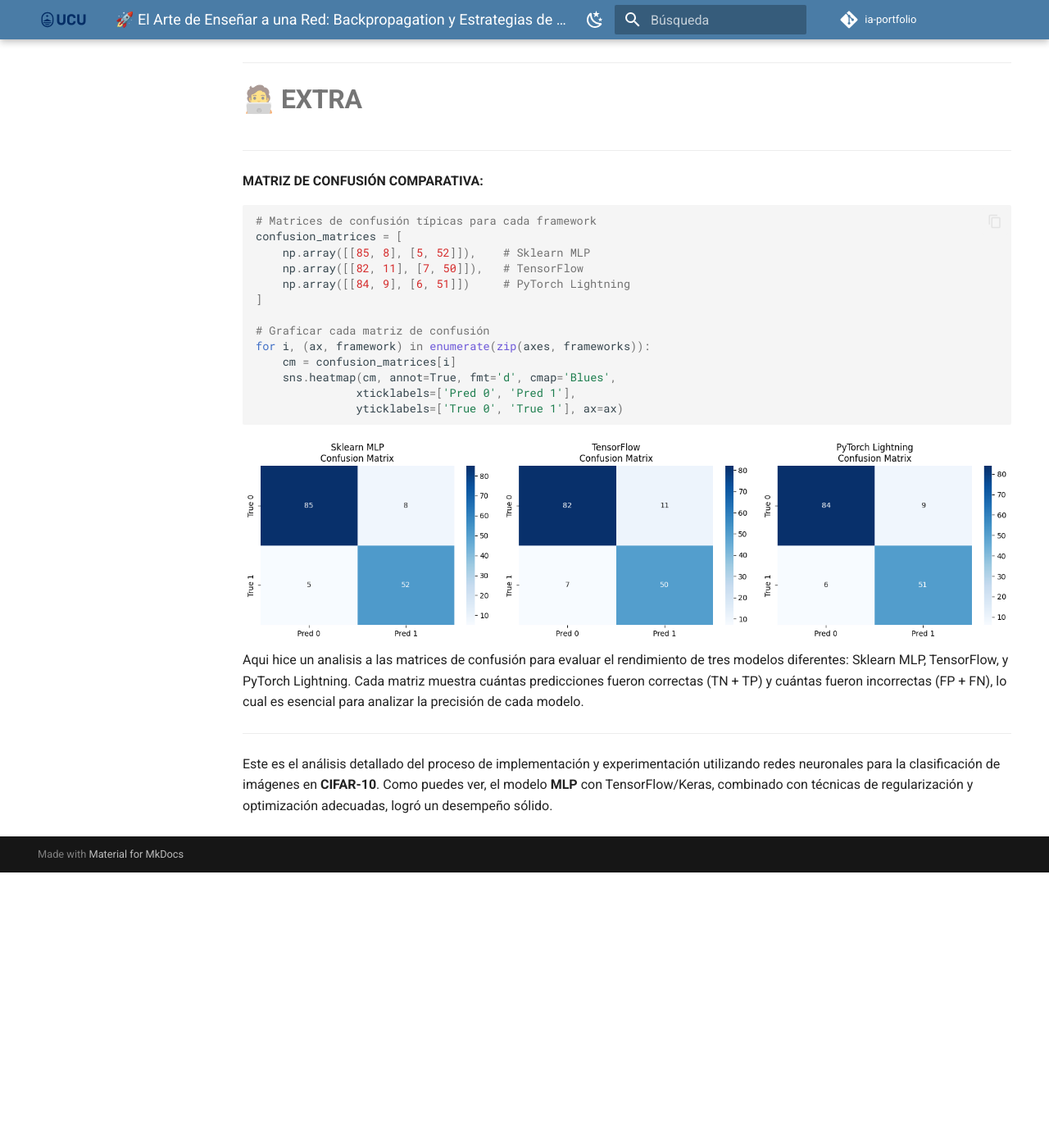
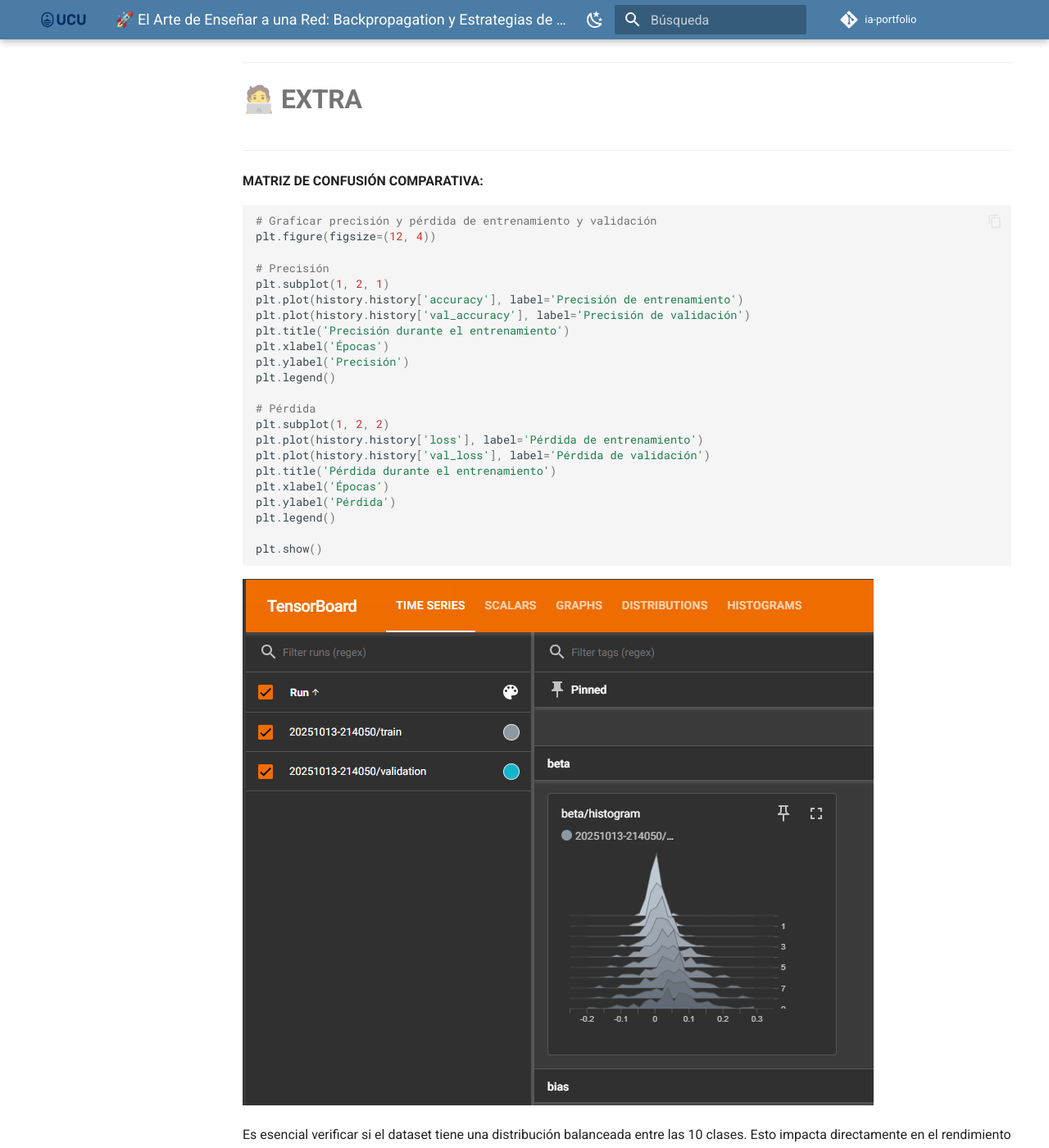
Before and after one commit to vaezgaming1-afk/PortafolioLuisVaez-IA, an MkDocs documentation site: the page built from docs/portfolio/Practica8.md, in a window 1280 px wide and 1400 px high, scrolled down 4995 px. Shown: the whole window at 82% size. Built offline with MkDocs 1.6.1 and Material for MkDocs 9.7.7, drawn with Linux system fonts in a browser that asks for light colours; before the commit the page ends 6059 px from its top, so only the background shows below that; some of the changed text lies outside the part shown.

Commit message:
cambiomachine

````diff
--- a/docs/portfolio/Practica8.md
+++ b/docs/portfolio/Practica8.md
@@ -160,23 +160,34 @@ run_dir = os.path.join(ROOT_LOGDIR, "experiment" + dt.datetime.now().strftime("%
 **MATRIZ DE CONFUSIÓN COMPARATIVA:**
 
 ```python
-# Matrices de confusión típicas para cada framework
-confusion_matrices = [
-    np.array([[85, 8], [5, 52]]),    # Sklearn MLP
-    np.array([[82, 11], [7, 50]]),   # TensorFlow
-    np.array([[84, 9], [6, 51]])     # PyTorch Lightning
-]
+# Graficar precisión y pérdida de entrenamiento y validación
+plt.figure(figsize=(12, 4))
 
-# Graficar cada matriz de confusión
-for i, (ax, framework) in enumerate(zip(axes, frameworks)):
-    cm = confusion_matrices[i]
-    sns.heatmap(cm, annot=True, fmt='d', cmap='Blues',
-               xticklabels=['Pred 0', 'Pred 1'],
-               yticklabels=['True 0', 'True 1'], ax=ax)
+# Precisión
+plt.subplot(1, 2, 1)
+plt.plot(history.history['accuracy'], label='Precisión de entrenamiento')
+plt.plot(history.history['val_accuracy'], label='Precisión de validación')
+plt.title('Precisión durante el entrenamiento')
+plt.xlabel('Épocas')
+plt.ylabel('Precisión')
+plt.legend()
+
+# Pérdida
+plt.subplot(1, 2, 2)
+plt.plot(history.history['loss'], label='Pérdida de entrenamiento')
+plt.plot(history.history['val_loss'], label='Pérdida de validación')
+plt.title('Pérdida durante el entrenamiento')
+plt.xlabel('Épocas')
+plt.ylabel('Pérdida')
+plt.legend()
+
+plt.show()
+
 ```
 
-![img7.1](../../assets/ImgPractica7/img7.8.png)
-Aqui hice un analisis a las matrices de confusión para evaluar el rendimiento de tres modelos diferentes: Sklearn MLP, TensorFlow, y PyTorch Lightning. Cada matriz muestra cuántas predicciones fueron correctas (TN + TP) y cuántas fueron incorrectas (FP + FN), lo cual es esencial para analizar la precisión de cada modelo.
+![img8.1](../../assets/ImgPractica8/Img8.1.png)
+
+Es esencial verificar si el dataset tiene una distribución balanceada entre las 10 clases. Esto impacta directamente en el rendimiento del modelo, ya que si hay clases subrepresentadas, el modelo puede tener problemas para predecir correctamente esas clases.
 
 ---
-Este es el análisis detallado del proceso de implementación y experimentación utilizando redes neuronales para la clasificación de imágenes en **CIFAR-10**. Como puedes ver, el modelo **MLP** con TensorFlow/Keras, combinado con técnicas de regularización y optimización adecuadas, logró un desempeño sólido.
+La parte más crítica para evaluar si el modelo está aprendiendo adecuadamente es ver cómo cambia la precisión y la pérdida a lo largo de las épocas. Esto te dirá si el modelo está sobreajustándose (overfitting) o si está aprendiendo correctamente.
````
Also changed, not shown: docs/portfolio/Practica2.md (+5 -2 lines), docs/portfolio/Practica7.md (+10 -3 lines), docs/assets/ImgPractica8/Img8.1.png (added).
